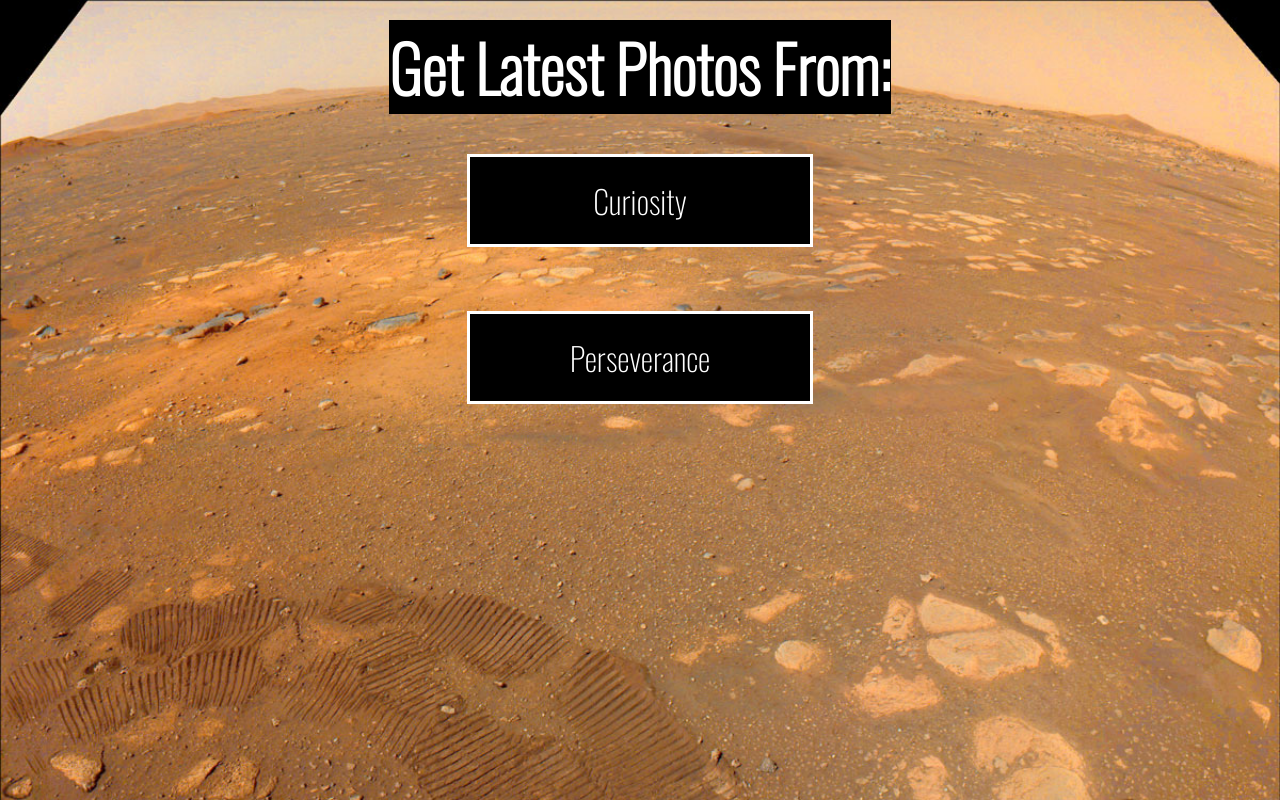
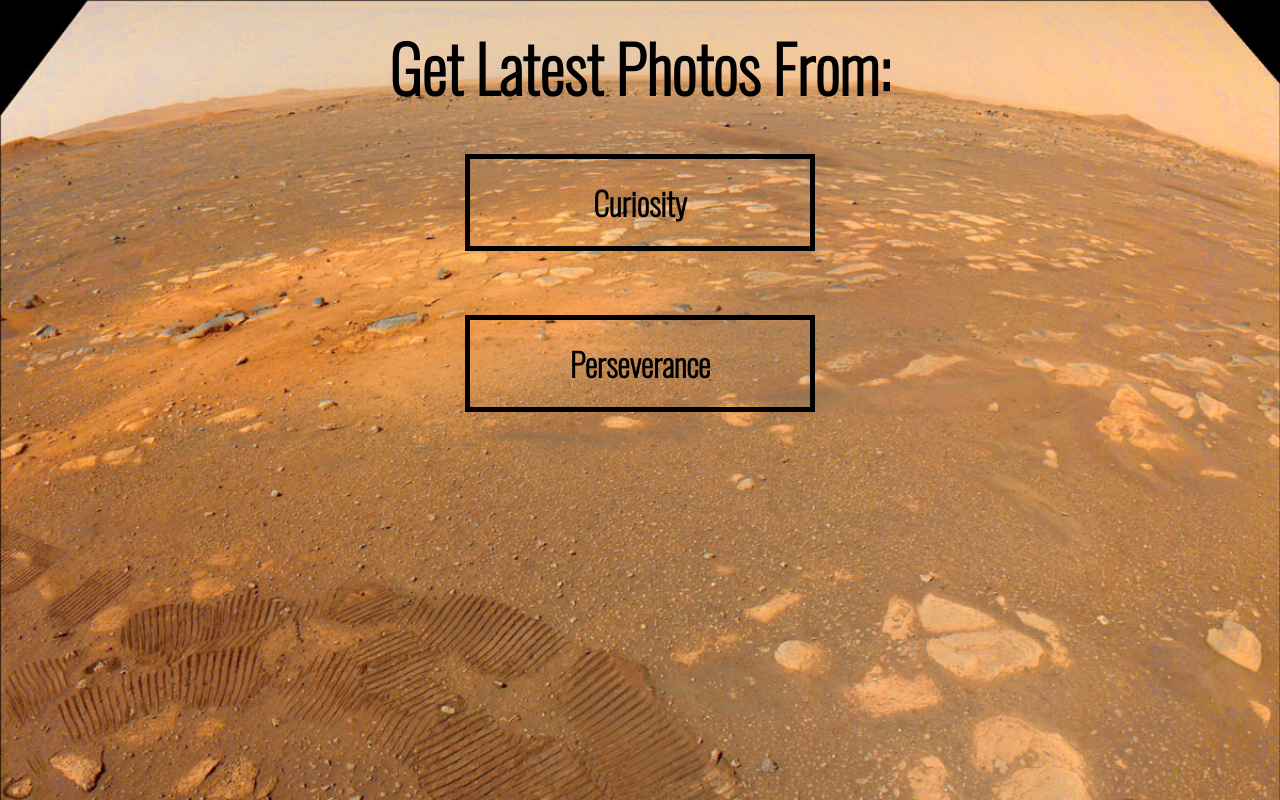
Before and after one commit to JacquelineQ/mars-latest-photos, a React (Create React App) app: page / in a window 1280 px wide. Built offline with nearby package versions, Linux system fonts and the light colour scheme.

Commit message:
Backgroud -> white, text -> black, button styling

```diff
--- a/src/App.css
+++ b/src/App.css
@@ -9,12 +9,13 @@
 
 .homepage-button {
   font-size: 2rem;
-  border: solid white 3px;
+  border: solid black 5px;
   padding: 20px;
   margin: 20px;
   width: 300px;
   text-align: center;
   text-decoration: none;
+  font-weight: bold;
 }
 
 
--- a/src/index.css
+++ b/src/index.css
@@ -8,6 +8,6 @@
  }
 
  * {
-  background-color: black !important;
-  color: white;
+  /* background-color: black !important; */
+  color: black;
  }
```
